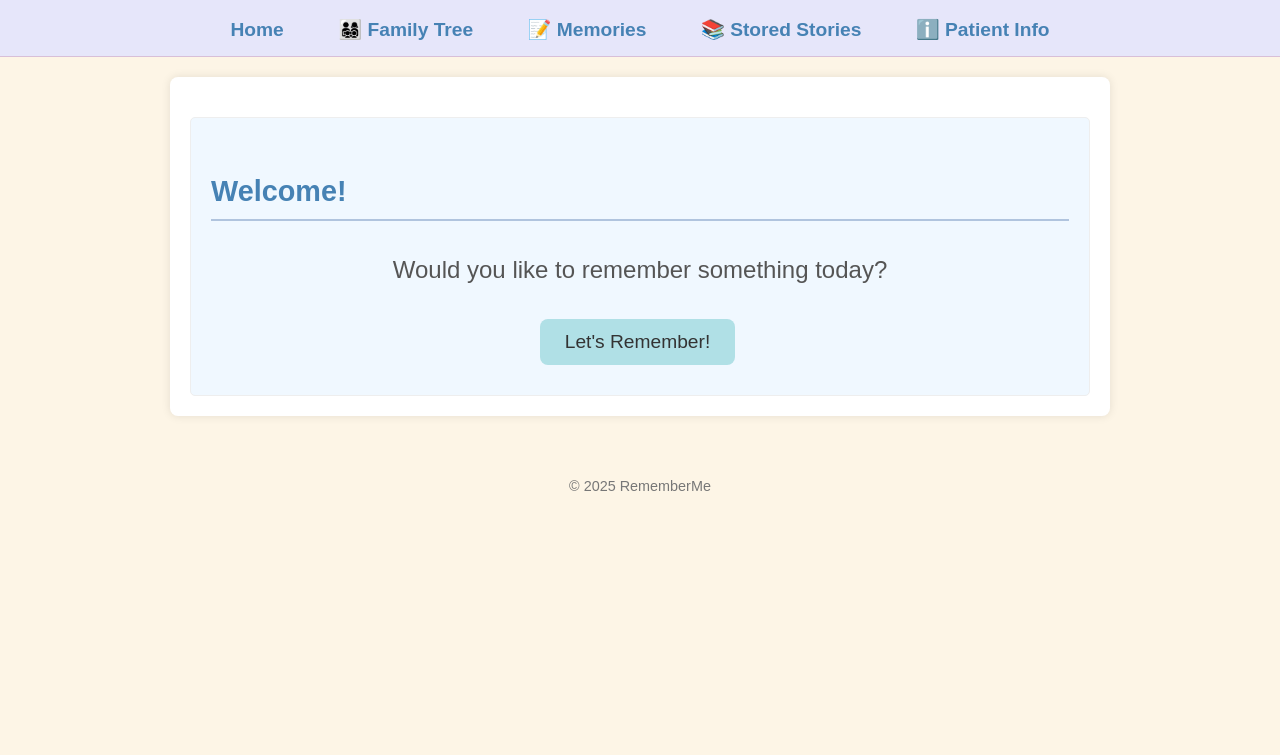
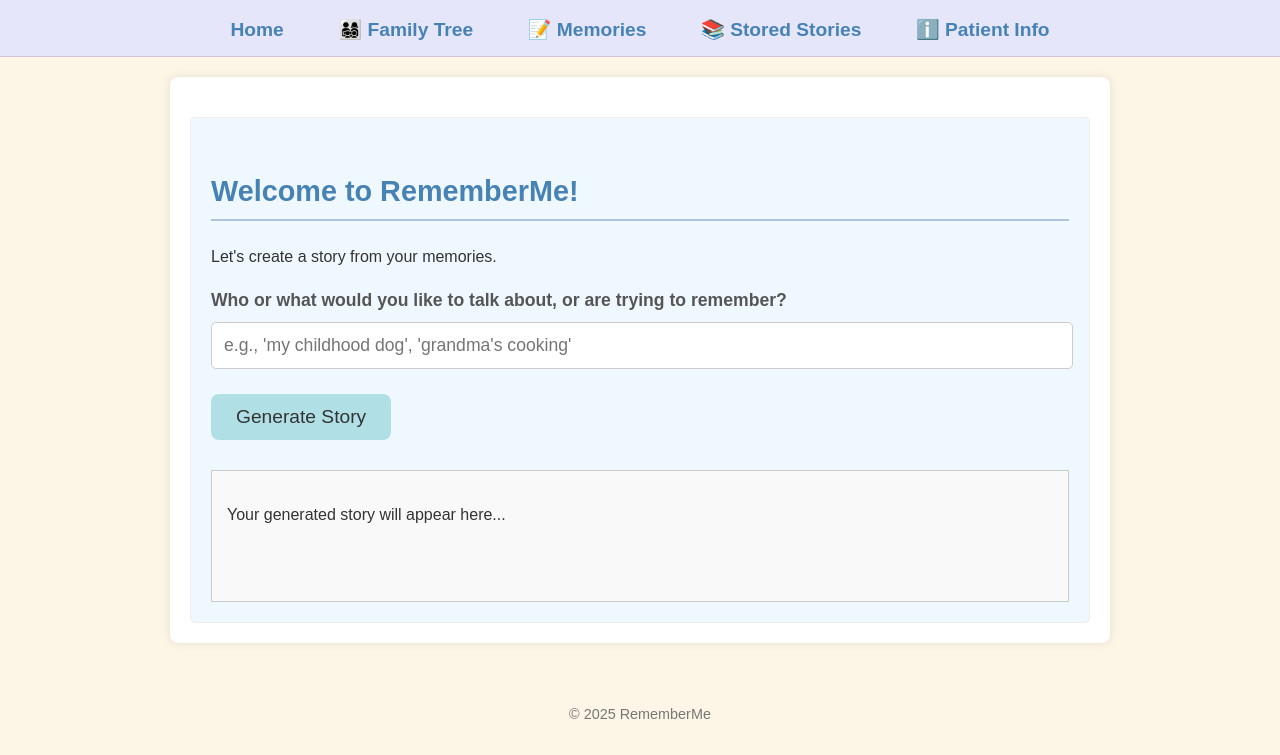
Before and after one commit to krishp2006/GDSC-Hacks.RememberMe, a website: page rememberme/public/index.html in a window 1280 px wide. Shown: the part 106-861 px from the top of the page. Before the commit the page ends 800 px from the top, so only its background shows below. Drawn offline with Linux system fonts and the light colour scheme.

Commit message:
fixed front page added functionality

```diff
--- a/rememberme/public/index.html
+++ b/rememberme/public/index.html
@@ -22,10 +22,15 @@
 
     <main>
         <section id="home" class="page active">
-            <h2>Welcome!</h2>
-            <div class="welcome-prompt">
-                <p>Would you like to remember something today?</p>
-                <button onclick="navigateTo('family-tree')">Let's Remember!</button>
+            <h2>Welcome to RememberMe!</h2>
+            <p>Let's create a story from your memories.</p>
+            <div id="story-generation-controls" style="margin-top: 15px;">
+                <label for="story-prompt-input">Who or what would you like to talk about, or are trying to remember?</label>
+                <input type="text" id="story-prompt-input" placeholder="e.g., 'my childhood dog', 'grandma's cooking'">
+                <button id="generate-story-btn">Generate Story</button>
+            </div>
+            <div id="generated-story-container" style="margin-top: 20px; border: 1px solid #ccc; padding: 15px; min-height: 100px; background-color: #f9f9f9;">
+                <p>Your generated story will appear here...</p>
             </div>
         </section>
 
```
